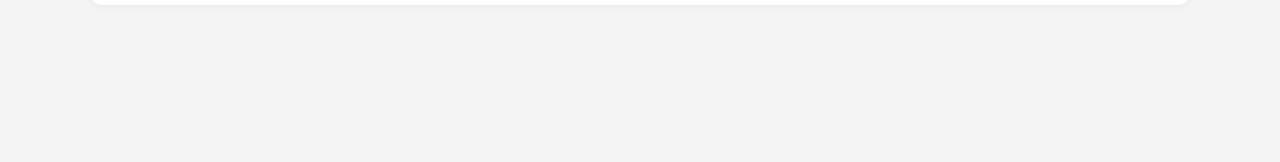
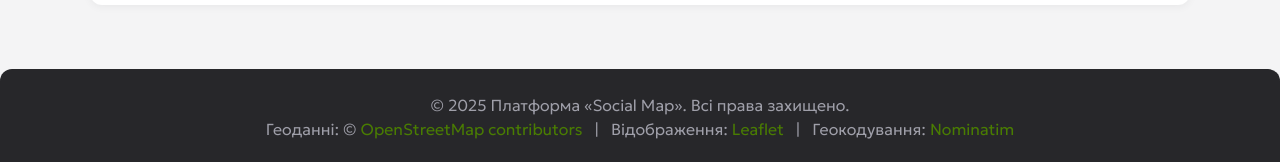
Before and after one commit to Feodal0p/social-map, a React (Vite) app in the folder social-map-react/: page / in a window 1280 px wide. Shown: the part 1319-1481 px from the top of the page. Before the commit the page ends 1388 px from the top, so only its background shows below. Built offline with nearby package versions, Linux system fonts and the light colour scheme; no server answers.

Commit message:
react: redesign footer

```diff
--- a/social-map-react/src/App.css
+++ b/social-map-react/src/App.css
@@ -13,12 +13,28 @@ body {
 }
 
 main {
-    @apply px-[7%] py-8;
+    @apply px-[7%] py-8 min-h-[79.3vh];
 }
 
 header {
     @apply sticky flex top-0 z-10 items-center justify-between
     bg-white px-16 py-4 shadow-light;
+}
+
+footer {
+    @apply bg-zinc-800 text-center text-zinc-400 py-6 mt-auto rounded-t-xl font-light;
+}
+
+footer p {
+    @apply px-2;
+}
+
+footer a {
+    @apply text-lime-700 hover:text-lime-600;
+}
+
+footer .copyright {
+    @apply flex flex-row justify-center gap-1;
 }
 
 header .nav-link {
--- a/social-map-react/src/Components/layout/Footer.jsx
+++ b/social-map-react/src/Components/layout/Footer.jsx
@@ -1,8 +1,17 @@
-export default function Header() {
+import { Link } from "react-router-dom";
+
+export default function Footer() {
 
     return (
         <footer>
-
+            <p>© 2025 Платформа «Social Map». Всі права захищено.</p>
+            <div className="copyright">
+                <p>Геоданні: © <Link to={'https://www.openstreetmap.org/copyright'}> OpenStreetMap contributors</Link></p>
+                <span>|</span>
+                <p>Відображення: <Link to={'https://leafletjs.com/'}> Leaflet</Link></p>
+                <span>|</span>
+                <p>Геокодування: <Link to={'https://nominatim.org/'}>Nominatim</Link></p>
+            </div>
         </footer>
     )
 }
```
